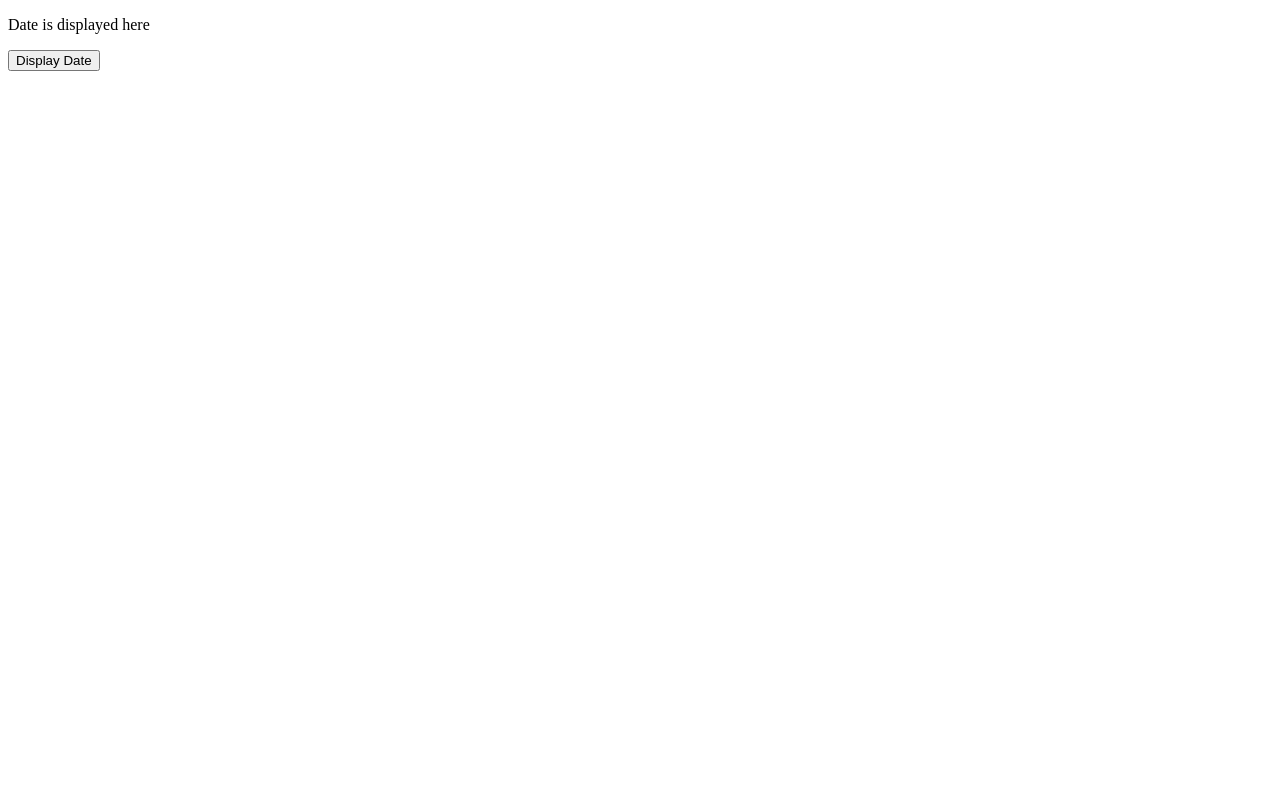
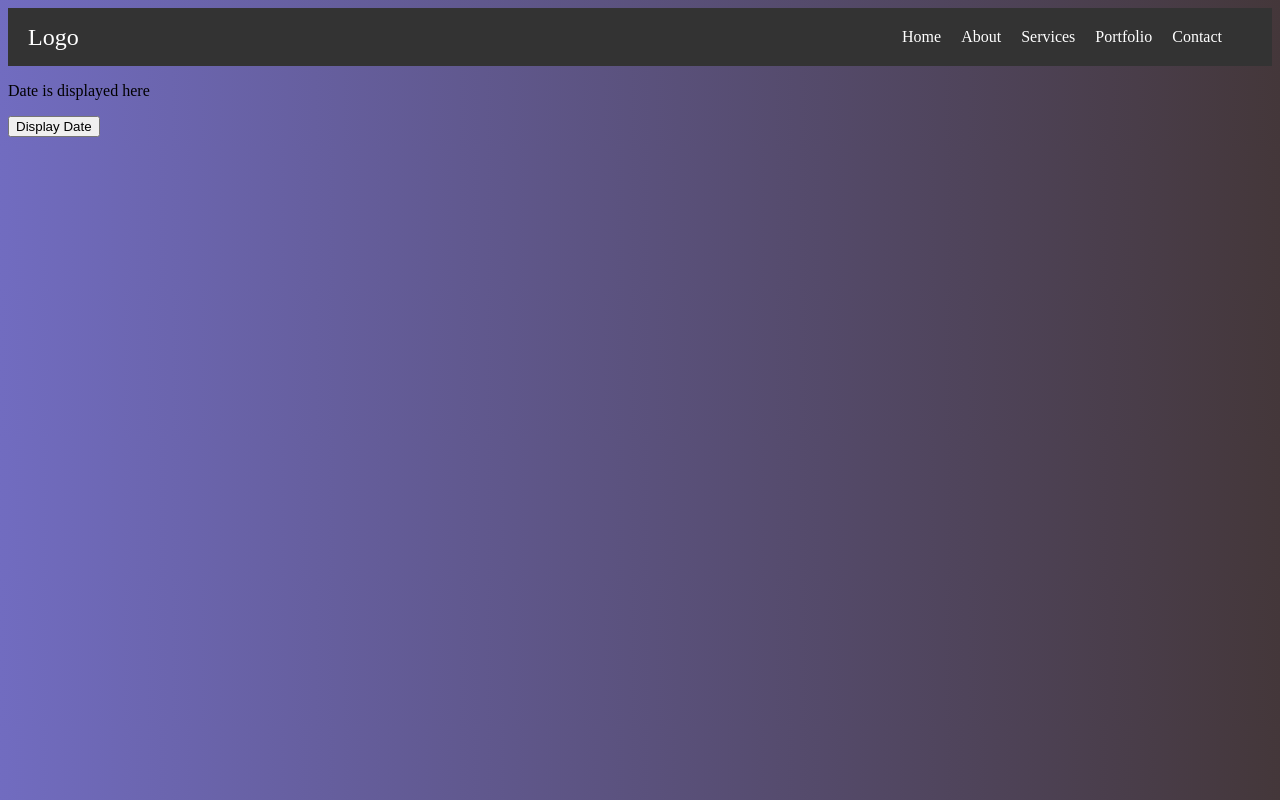
Before and after one commit to Gauthham/Portfolio, a plain HTML site: page index.html in a window 1280 px wide. Drawn offline with Linux system fonts and the light colour scheme.

Commit message:
Updated changes

```diff
--- /dev/null
+++ b/home.css
@@ -0,0 +1,6 @@
+body{
+    background: linear-gradient(123deg, #6e6b66, #60c8cf);
+    font-family: Arial, sans-serif;
+
+
+}
--- a/index.html
+++ b/index.html
@@ -2,17 +2,34 @@
 <html lang="en">
 <head>
   <meta charset="UTF-8">
-  <meta http-equiv="X-UA-Compatible" content="IE=edge">
   <meta name="viewport" content="width=device-width, initial-scale=1.0">
-  <title>Homepage</title>
+  <title>Portfolio - Information as a service</title>
+  <link rel="stylesheet" href="style.css">
+
   <script>
     function displayDate(){
       document.getElementById("demo").innerHTML = Date();
     }
     </script>
 </head>
+
 <body>
-  <p id = "demo"> Date is displayed here</p>
+
+  <nav class="unique-navbar">
+    <div class="logo">Logo</div>
+    <ul class="nav-links">
+        <li><a href="home.html">Home</a></li>
+        <li><a href="#">About</a></li>
+        <li><a href="#">Services</a></li>
+        <li><a href="#">Portfolio</a></li>
+        <li><a href="#">Contact</a></li>
+    </ul>
+</nav>
+
+
+<footer class="footer">
+<p id = "demo"> Date is displayed here</p>
 <button type="button" onclick="displayDate()">Display Date</button>
+</footer>
 </body>
 </html>
--- a/style.css
+++ b/style.css
@@ -1,46 +1,42 @@
+/* styles.css */
 body {
-    font-family: Arial, sans-serif;
-    margin: 0;
-    padding: 0;
+  background: linear-gradient(90deg, #716cc0, #44373a);
 }
 
-  header {
+.unique-navbar {
+  display: flex;
+  justify-content: space-between;
+  align-items: center;
   background-color: #333;
-    color: #fff;
-    padding: 1em;
-    text-align: center;
+  color: white;
+  padding: 10px 20px;
 }
 
-  main {
-    padding: 1em;
+.logo {
+  font-size: 24px;
 }
 
-  h1, h2, h3 {
-    margin: 0;
+.nav-links {
+  list-style: none;
+  display: flex;
+  margin: 10px;
+  padding: 2;
 }
 
-  section {
-    margin-bottom: 1em;
+.nav-links li {
+  margin-right: 20px;
 }
 
-  .section-header {
-    font-size: 1.5em;
-    font-weight: bold;
-    margin-bottom: 0.5em;
+.nav-links a {
+  text-decoration: none;
+  color: white;
+  transition: color 0.3s;
 }
 
-  .project {
-    background-color: #f2f2f2;
-    padding: 1em;
+.nav-links a:hover {
+  color: #ff9900;
+}s
+
+.footer{
+  align-items: center;
 }
-
-  .project-header {
-    font-size: 1.25em;
-    font-weight: bold;
-    margin-bottom: 0.5em;
-  }
-
-  .project-description {
-    font-size: 0.9em;
-    margin-bottom: 0.5em;
-  }
```
Also changed, not shown: home.html (added, +12 -0 lines). Lines whose indentation alone changed are shown as unchanged.
